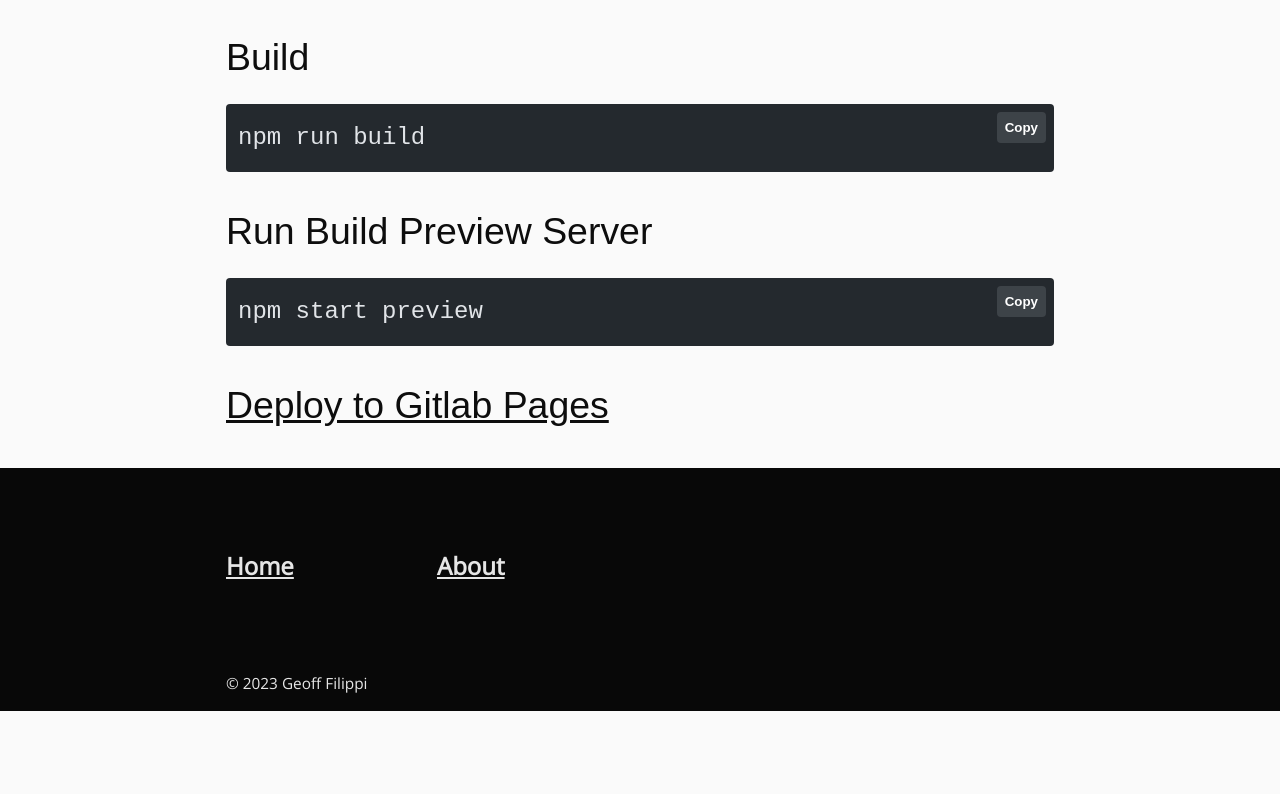
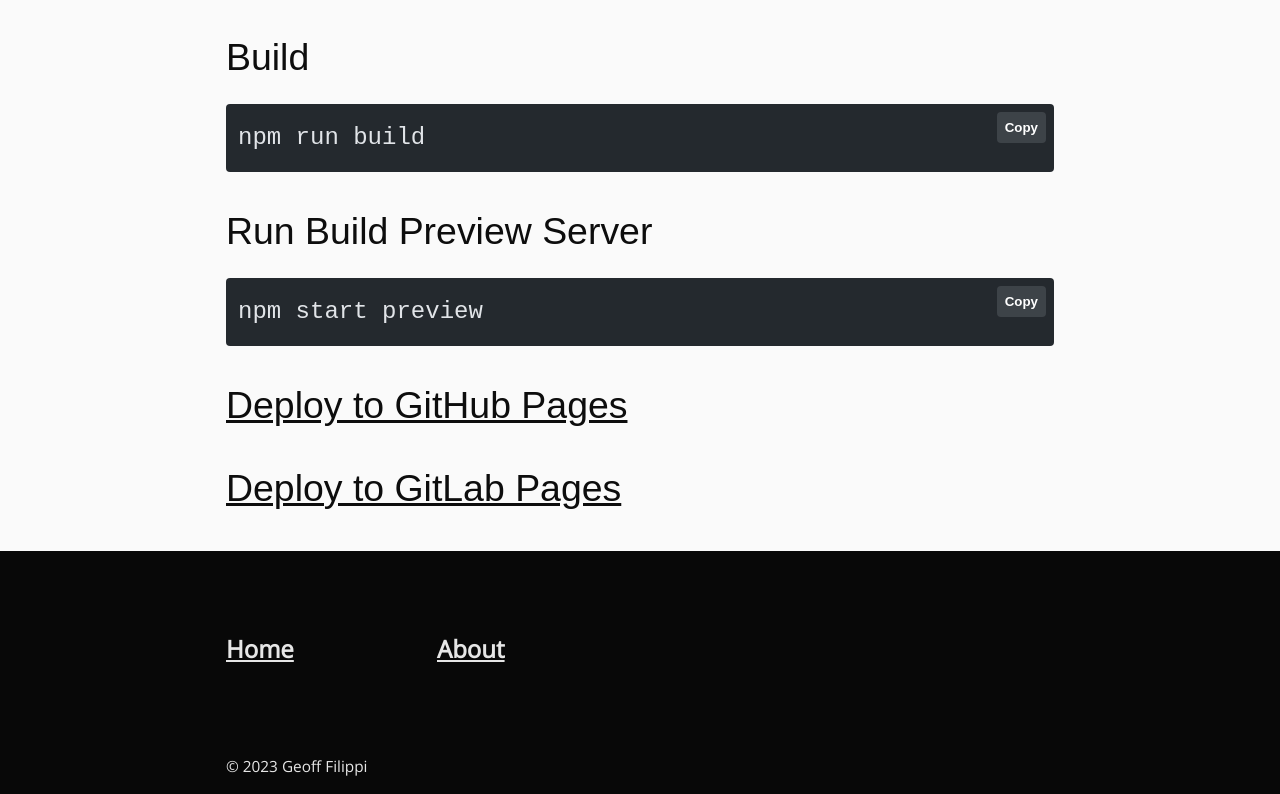
Before and after one commit to geofffilippi/geofffilippi.github.io, an Astro site: page /blog/astro in a window 1280 px wide. Shown: the part 1433-2227 px from the top of the page. Before the commit the page ends 2144 px from the top, so only its background shows below. Built offline with nearby package versions, Linux system fonts and the light colour scheme; Astro itself is replaced by a stand-in of ours; code samples lack their colours; some icons are missing.

Commit message:
Add link to Astro GitLab deployment

````diff
--- a/src/pages/blog/astro.md
+++ b/src/pages/blog/astro.md
@@ -30,4 +30,6 @@ npm run build
 npm start preview
 ```
 
-### [Deploy to Gitlab Pages](https://docs.astro.build/en/guides/deploy/github/)
+### [Deploy to GitHub Pages](https://docs.astro.build/en/guides/deploy/github/)
+
+### [Deploy to GitLab Pages](https://docs.astro.build/en/guides/deploy/gitlab/)
````
